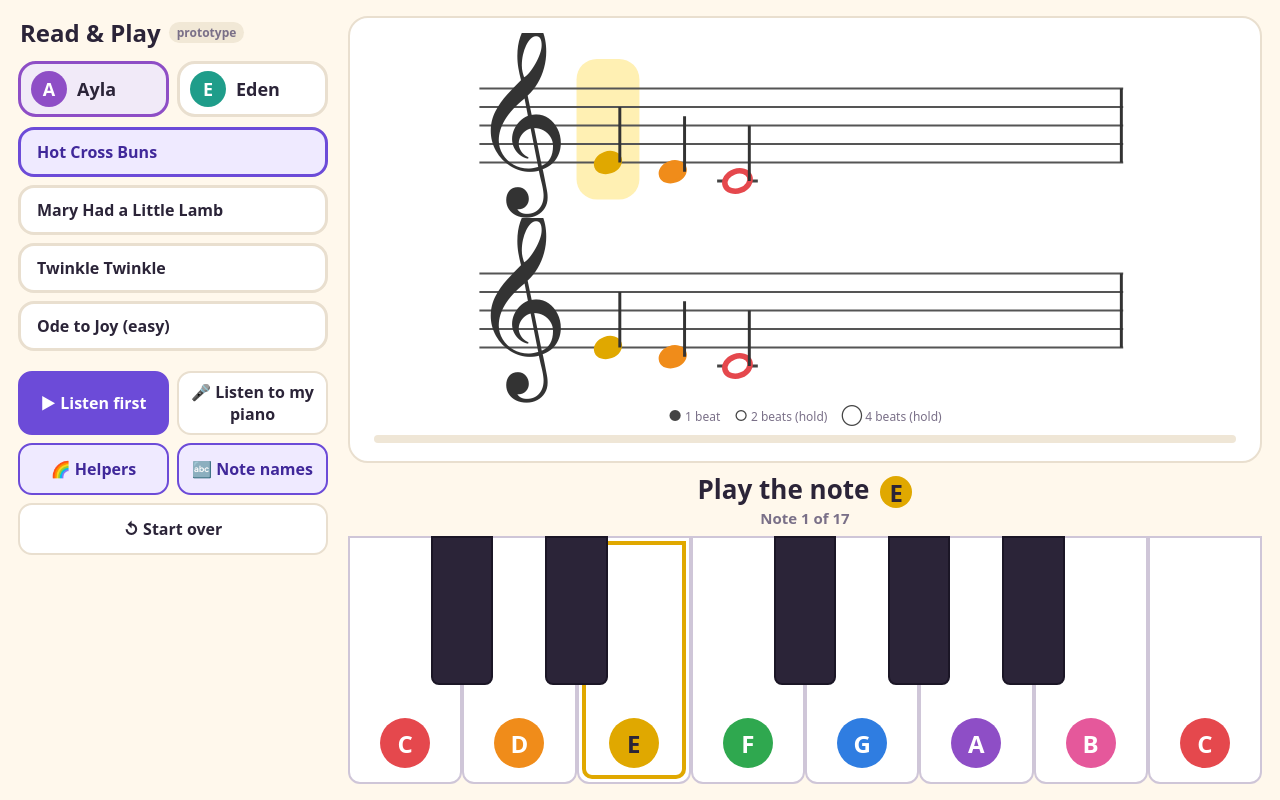
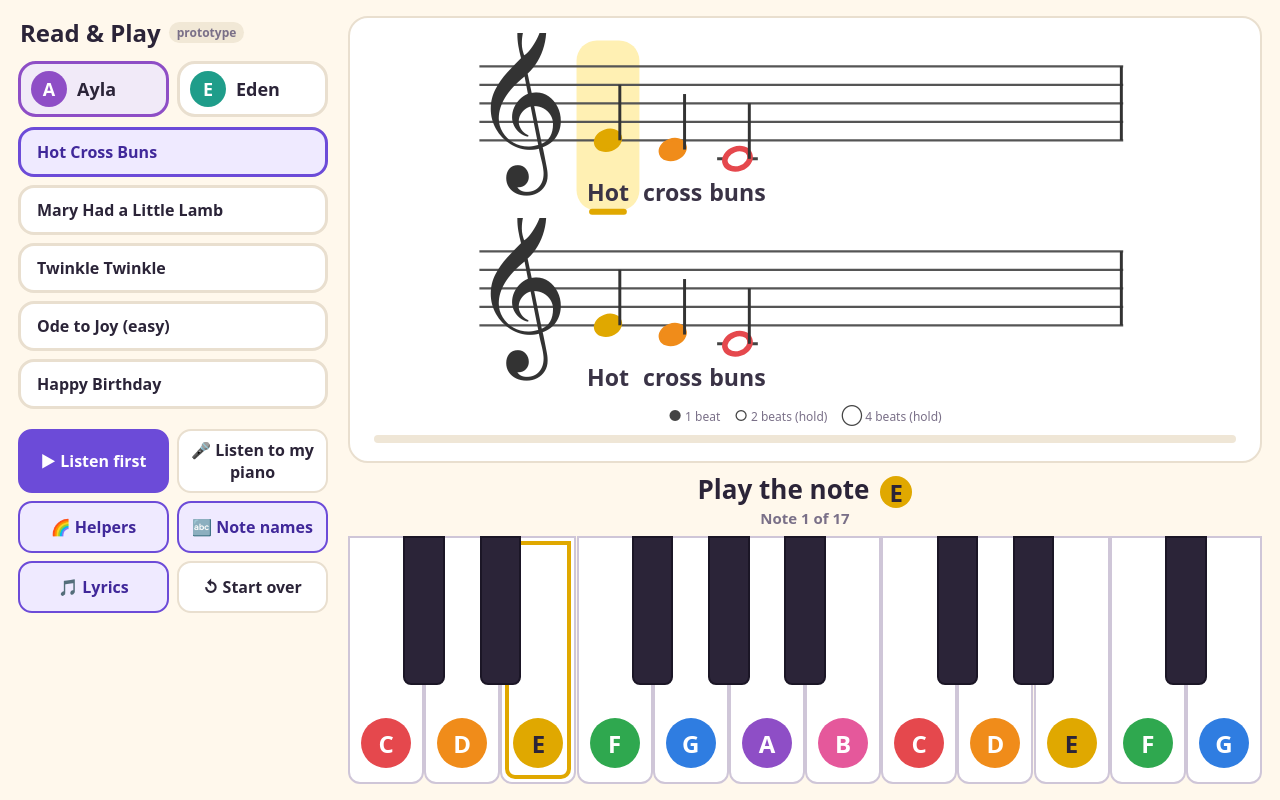
Before and after one commit to katieemslie/read-and-play, a plain HTML site: page index.html in a window 1280 px wide. Drawn offline with Linux system fonts and the light colour scheme.

Commit message:
Update index.html

```diff
--- a/index.html
+++ b/index.html
@@ -77,7 +77,6 @@
     .chip{border-radius:16px;text-align:left;font-size:16px;padding:11px 16px;min-height:50px;border-width:3px}
     .controls{display:grid;grid-template-columns:1fr 1fr;gap:8px;margin-top:8px}
     .controls .btn{font-size:16px;min-height:52px;padding:8px 10px}
-    #restart{grid-column:1/-1}
     .note{display:none}
     .main .card{flex:1;min-height:0;display:flex;flex-direction:column;justify-content:center;padding:14px 16px}
     .staffwrap{padding:0}
@@ -118,6 +117,7 @@
     <div class="controls">
       <button class="btn" id="helpers" aria-pressed="true">🌈 Helpers</button>
       <button class="btn" id="names" aria-pressed="true">🔤 Note names</button>
+      <button class="btn" id="lyrics" aria-pressed="true">🎵 Lyrics</button>
       <button class="btn" id="restart">↺ Start over</button>
     </div>
 
@@ -148,30 +148,45 @@
 const INFO = {
   C:{step:0,midi:60,color:'#e5484d'}, D:{step:1,midi:62,color:'#f08c1a'}, E:{step:2,midi:64,color:'#e0a800'},
   F:{step:3,midi:65,color:'#2fa84f'}, G:{step:4,midi:67,color:'#2f7de1'}, A:{step:5,midi:69,color:'#8e4ec6'},
-  B:{step:6,midi:71,color:'#e5589b'}, c:{step:7,midi:72,color:'#e5484d'}
+  B:{step:6,midi:71,color:'#e5589b'}, c:{step:7,midi:72,color:'#e5484d'},
+  d:{step:8,midi:74,color:'#f08c1a'}, e:{step:9,midi:76,color:'#e0a800'}, f:{step:10,midi:77,color:'#2fa84f'}, g:{step:11,midi:79,color:'#2f7de1'}
 };
-const NAME_BY_MIDI = {60:'C',62:'D',64:'E',65:'F',67:'G',69:'A',71:'B',72:'C'};
+const NAME_BY_MIDI = {60:'C',62:'D',64:'E',65:'F',67:'G',69:'A',71:'B',72:'C',74:'D',76:'E',77:'F',79:'G'};
+const WHITES = 12;  // C4 up to G5
 const KEYS = [
   {m:60,w:1},{m:61,w:0,after:0},{m:62,w:1},{m:63,w:0,after:1},{m:64,w:1},{m:65,w:1},
-  {m:66,w:0,after:3},{m:67,w:1},{m:68,w:0,after:4},{m:69,w:1},{m:70,w:0,after:5},{m:71,w:1},{m:72,w:1}
+  {m:66,w:0,after:3},{m:67,w:1},{m:68,w:0,after:4},{m:69,w:1},{m:70,w:0,after:5},{m:71,w:1},{m:72,w:1},
+  {m:73,w:0,after:7},{m:74,w:1},{m:75,w:0,after:8},{m:76,w:1},{m:77,w:1},{m:78,w:0,after:10},{m:79,w:1}
 ];
 const SONGS = [
-  {title:'Hot Cross Buns', lines:['E D C2','E D C2','C C C C D D D D','E D C2']},
-  {title:'Mary Had a Little Lamb', lines:['E D C D E E E2','D D D2 E G G2','E D C D E E E E','D D E D C4']},
-  {title:'Twinkle Twinkle', lines:['C C G G A A G2','F F E E D D C2','G G F F E E D2','G G F F E E D2','C C G G A A G2','F F E E D D C2']},
-  {title:'Ode to Joy (easy)', lines:['E E F G G F E D','C C D E E2 D2','E E F G G F E D','C C D E D2 C2']}
+  {title:'Hot Cross Buns', lines:['E D C2','E D C2','C C C C D D D D','E D C2'],
+   lyrics:['Hot cross buns','Hot cross buns','One a pen- ny two a pen- ny','Hot cross buns']},
+  {title:'Mary Had a Little Lamb', lines:['E D C D E E E2','D D D2 E G G2','E D C D E E E E','D D E D C4'],
+   lyrics:['Ma- ry had a lit- tle lamb','lit- tle lamb lit- tle lamb','Ma- ry had a lit- tle lamb its','fleece was white as snow']},
+  {title:'Twinkle Twinkle', lines:['C C G G A A G2','F F E E D D C2','G G F F E E D2','G G F F E E D2','C C G G A A G2','F F E E D D C2'],
+   lyrics:['Twin- kle twin- kle lit- tle star','How I won- der what you are','Up a- bove the world so high','Like a dia- mond in the sky','Twin- kle twin- kle lit- tle star','How I won- der what you are']},
+  {title:'Ode to Joy (easy)', lines:['E E F G G F E D','C C D E E2 D2','E E F G G F E D','C C D E D2 C2']},
+  {title:'Happy Birthday', lines:['G G A G c B2','G G A G d c2','G G g e c B A2','f f e c d c2'],
+   lyrics:['Hap- py birth- day to you','Hap- py birth- day to you','Hap- py birth- day dear %1 %2','Hap- py birth- day to you']}
 ];
 
 /* ---------- state ---------- */
 let songIdx=0, notes=[], idx=0, misses=0, totalMiss=0, missesInRow=0;
-let helpers=true, showNames=true, listening=false, listenIdx=-1, listenTimer=null;
+let helpers=true, showNames=true, showLyrics=true, listening=false, listenIdx=-1, listenTimer=null;
 const $ = id => document.getElementById(id);
 
+function lyricText(raw){
+  const p = (typeof PROFILES!=='undefined' && PROFILES.find(x=>x.name===store.current)) || {syl:['Name','']};
+  let t = raw.replace('%1', p.syl[0]+(p.syl[1]?'-':'')).replace('%2', p.syl[1]||'');
+  const cont = t.endsWith('-'); if(cont) t=t.slice(0,-1);
+  return {t, cont};
+}
 function parseSong(s){
   const out=[]; s.lines.forEach((ln,li)=>{
     ln.split(' ').forEach((tok,ti)=>{
-      const m=/^([A-Gc])(\d)?$/.exec(tok); const name=m[1]; const beats=m[2]?+m[2]:1;
-      out.push({name,beats,line:li,pos:ti,midi:INFO[name].midi});
+      const m=/^([A-Gcdefg])(\d)?$/.exec(tok); const name=m[1]; const beats=m[2]?+m[2]:1;
+      const lyr = s.lyrics && s.lyrics[li] ? (s.lyrics[li].split(' ')[ti]||'') : '';
+      out.push({name,beats,line:li,pos:ti,midi:INFO[name].midi,lyric:lyr});
     });
   });
   return out;
@@ -215,14 +230,14 @@ function renderStaff(){
   let html='';
   for(let li=first; li<=last; li++){
     const ln = notes.filter(n=>n.line===li);
-    let hl='', body='';
+    let hl='', body='', lyr='';
     ln.forEach(n=>{
       const i=notes.indexOf(n), info=INFO[n.name], x=X0+n.pos*SPACING+SPACING/2-6, y=yOf(info.step);
       const cur = listening ? i===listenIdx : (i===idx);
       const doneNote = !listening && i<idx;
       const colored = helpers || doneNote || (listening && i<=listenIdx);
       const col = colored ? info.color : '#444';
-      if(cur) hl+=`<rect x="${x-17}" y="14" width="34" height="76" rx="11" fill="#fff0b3"/>`;
+      if(cur) hl+=`<rect x="${x-17}" y="16" width="34" height="92" rx="11" fill="#fff0b3"/>`;
       let g='';
       if(info.step===0) g+=`<line x1="${x-11}" x2="${x+11}" y1="${y}" y2="${y}" stroke="#444" stroke-width="1.6"/>`;
       const hollow=n.beats>=2;
@@ -233,6 +248,12 @@ function renderStaff(){
                  : `<line x1="${x+6.4}" y1="${y}" x2="${x+6.4}" y2="${y-30}" stroke="#333" stroke-width="1.6"/>`;
       }
       body+=`<g opacity="${doneNote?0.45:1}">${g}</g>`;
+      if(showLyrics && n.lyric){
+        const L=lyricText(n.lyric);
+        lyr+=`<text x="${x}" y="103" text-anchor="middle" font-size="12.5" font-weight="${cur?800:600}" fill="#3a3346" opacity="${doneNote?0.5:1}">${L.t}</text>`;
+        if(L.cont) lyr+=`<text x="${x+SPACING/2}" y="103" text-anchor="middle" font-size="12.5" fill="#3a3346" opacity="${doneNote?0.5:1}">-</text>`;
+        if(cur && colored) lyr+=`<rect x="${x-Math.max(8,L.t.length*3.4)}" y="107" width="${Math.max(16,L.t.length*6.8)}" height="3.2" rx="1.6" fill="${col}"/>`;
+      }
     });
     let staffLines='';
     for(let k=0;k<5;k++) staffLines+=`<line x1="4" x2="352" y1="${30+k*10}" y2="${30+k*10}" stroke="#555" stroke-width="1.2"/>`;
@@ -241,7 +262,7 @@ function renderStaff(){
       ? `<line x1="344" x2="344" y1="30" y2="70" stroke="#333" stroke-width="1.6"/><line x1="351" x2="351" y1="30" y2="70" stroke="#333" stroke-width="4"/>`
       : `<line x1="351" x2="351" y1="30" y2="70" stroke="#333" stroke-width="1.6"/>`;
     const clef=`<text x="7" y="75" font-size="62" fill="#333" font-family="'Noto Music','Segoe UI Symbol','Apple Symbols','Bravura Text',serif">\u{1D11E}</text>`;
-    html+=`<svg viewBox="0 0 360 100" role="img" aria-label="Line ${li+1} of the music">${hl}${staffLines}${clef}${bar}${body}</svg>`;
+    html+=`<svg viewBox="0 12 360 100" role="img" aria-label="Line ${li+1} of the music">${hl}${staffLines}${clef}${bar}${body}${lyr}</svg>`;
   }
   $('staff').innerHTML=html;
 }
@@ -254,13 +275,13 @@ function buildKeyboard(){
     const el=document.createElement('div');
     el.dataset.midi=k.m;
     if(k.w){
-      el.className='key white'; el.style.left=(wi*12.5)+'%'; el.style.width='12.5%';
-      el.style.setProperty('--c', INFO[k.m===72?'c':NAME_BY_MIDI[k.m]].color);
+      el.className='key white'; el.style.left=(wi*100/WHITES)+'%'; el.style.width=(100/WHITES)+'%';
+      el.style.setProperty('--c', INFO[NAME_BY_MIDI[k.m]].color);
       el.style.setProperty('--t', NAME_BY_MIDI[k.m]==='E' ? '#2b2438' : '#fff');
       const lab=document.createElement('span'); lab.className='lab'; el.appendChild(lab);
       wi++;
     } else {
-      el.className='key black'; el.style.left=((k.after+1)*12.5-3.4)+'%'; el.style.width='6.8%';
+      el.className='key black'; el.style.left=((k.after+1)*100/WHITES-100/WHITES*0.272)+'%'; el.style.width=(100/WHITES*0.544)+'%';
     }
     el.addEventListener('pointerdown',e=>{ e.preventDefault(); press(k.m,'tap'); });
     kb.appendChild(el);
@@ -282,7 +303,7 @@ function refreshKeys(){
 function flash(m, ok){
   const el=keyEl(m); if(!el) return;
   const white = NAME_BY_MIDI[m];
-  if(white) el.style.setProperty('--c', INFO[m===72?'c':white].color);
+  if(white) el.style.setProperty('--c', INFO[white].color);
   el.classList.add('lit');
   if(!ok){ el.classList.remove('miss'); void el.offsetWidth; el.classList.add('miss'); }
   setTimeout(()=>{ el.classList.remove('lit'); el.classList.remove('miss'); }, 380);
@@ -356,7 +377,7 @@ function loadSong(i){
 }
 
 /* ---------- profiles & progress (stored on this device only) ---------- */
-const PROFILES=[{name:'Ayla',color:'#8e4ec6'},{name:'Eden',color:'#1f9d8a'}];
+const PROFILES=[{name:'Ayla',color:'#8e4ec6',syl:['Ay','la']},{name:'Eden',color:'#1f9d8a',syl:['Ee','den']}];
 let store={current:PROFILES[0].name,data:{}};
 let runUsedHelpers=false, runMiss={};
 function loadStore(){
@@ -541,6 +562,7 @@ $('mic').addEventListener('click',()=>{ micOn?stopMic():startMic(); });
 $('helpers').addEventListener('click',e=>{ helpers=!helpers; e.currentTarget.setAttribute('aria-pressed',helpers); render(); });
 $('names').addEventListener('click',e=>{ showNames=!showNames; e.currentTarget.setAttribute('aria-pressed',showNames); render(); });
 $('restart').addEventListener('click',()=>loadSong(songIdx));
+$('lyrics').addEventListener('click',e=>{ showLyrics=!showLyrics; e.currentTarget.setAttribute('aria-pressed',showLyrics); render(); });
 $('again').addEventListener('click',()=>loadSong(songIdx));
 $('next').addEventListener('click',()=>loadSong((songIdx+1)%SONGS.length));
 loadStore();
```
